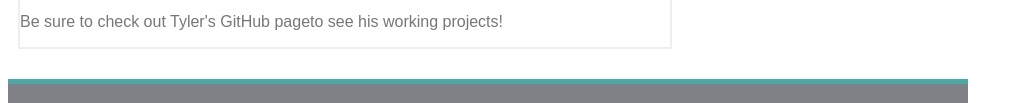
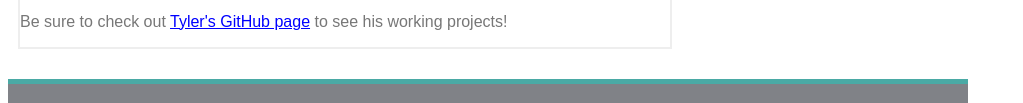
Before and after one commit to Zeeroh0/Basic-Portfolio, a plain HTML site: page index.html in a window 1280 px wide. Shown: the part 480-583 px from the top of the page, without its empty margins (0-1023 px from the left). Drawn offline with Linux system fonts and the light colour scheme; files whose address does not match are found by name.

Commit message:
corrected grammar on about me section

```diff
--- a/index.html
+++ b/index.html
@@ -32,7 +32,7 @@
 
 				<p>After some six years in the finance industry, Tyler has decided to pursue a career as a Web Developer, an industry that has always attracted and fascinated him.  To bolster and greatly improve his prior coding skill set, Tyler is partaking in the University of Arizona's six month coding bootcamp.  He will learn skills with Bootstrap, JavaScript, jQuery, Java, MongoDB and MySQL, MERN and several other technologies.</p>
 
-				<p>Be sure to check out <a href="https://github.com/Zeeroh0" target="_blank">Tyler's GitHub page</a >to see his working projects!</p>
+				<p>Be sure to check out <a href="https://github.com/Zeeroh0" target="_blank" style="text-decoration: underline; color: blue;">Tyler's GitHub page</a > to see his working projects!</p>
 			</div>
 		</section>
 
```
